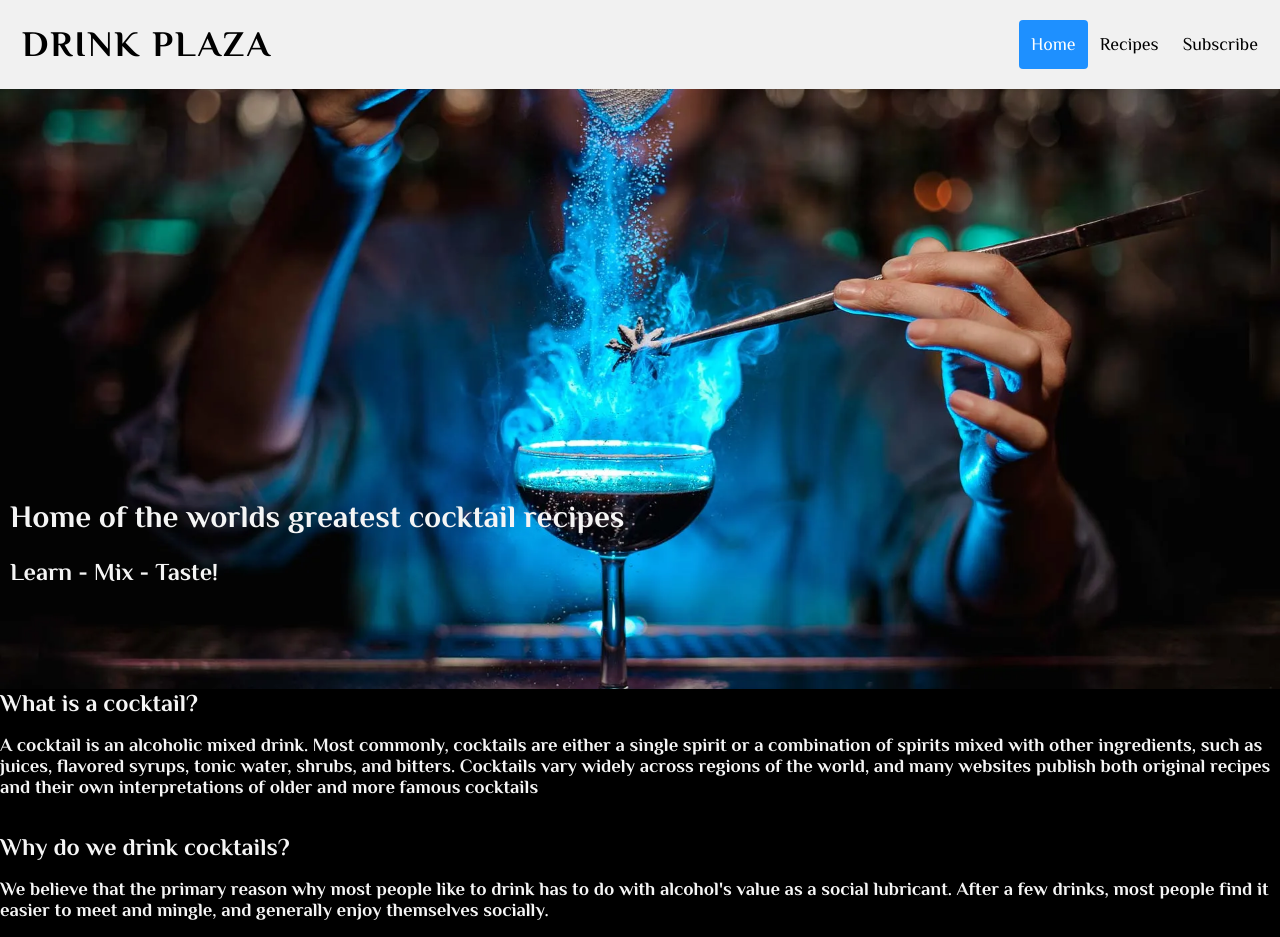
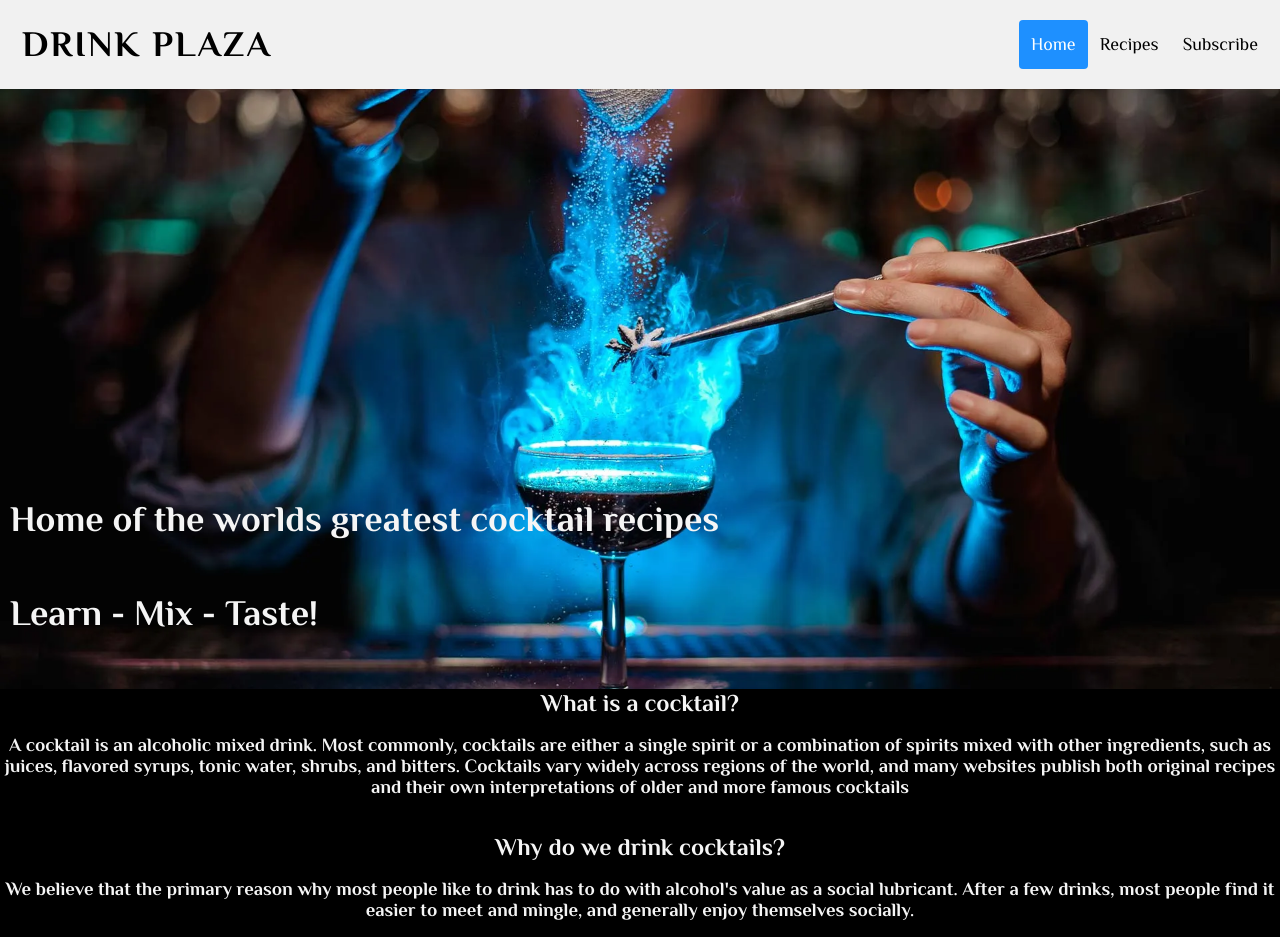
Before and after one commit to AlexSunner/drink-plaza, a plain HTML site: page index.html in a window 1280 px wide. Shown: the top 937 px of the page. Drawn offline with Linux system fonts and the light colour scheme.

Commit message:
centered the text in the info section

```diff
--- a/assets/css/style.css
+++ b/assets/css/style.css
@@ -20,6 +20,9 @@ body {
          color: whitesmoke;
          font-family: 'Philosopher', sans-serif;
 }
+
+
+
 /* hero image style idea taken from Love Running Project */
 
 #hero {
@@ -41,15 +44,19 @@ body {
 }
 
 /* Info section on first page */
-.first-info {
+#info-section {
     display: flex;
     text-align: center;
+    justify-content: center;
     flex-direction: column;
+}
+#first-info h2, h3 {
+    text-align: center;
     justify-content: center;
 }
 
 #cover-text {
-    font-size: 130%;
+    font-size: 150%;
     position: absolute;
     bottom: 30px;
     width: 80%;
--- a/index.html
+++ b/index.html
@@ -43,22 +43,23 @@
     <div id="cover-text">
     <h2>Home of the worlds greatest cocktail recipes</h2>
     <br>
-    <h3>Learn - Mix - Taste!</h3>
+    <br>
+    <h2>Learn - Mix - Taste!</h2>
     </div>
     </section>
 
     <!-- Section under hero image -->
 
     <section id="info-section">
+        <div id="first-info">
         <h2>What is a cocktail?</h2>
         <br>
-        <div id="first-info">
             <!-- Info taken from wikipedia https://en.wikipedia.org/wiki/Cocktail -->
             <h3>A cocktail is an alcoholic mixed drink. Most commonly, cocktails are either a single spirit or a combination of spirits
             mixed with other ingredients, such as juices, flavored syrups, tonic water, shrubs, and bitters. Cocktails vary widely
             across regions of the world, and many websites publish both original recipes and their own interpretations of older and
             more famous cocktails</h3>
-        </div>
+            </div>
         <br>
         <br>
         <h2>Why do we drink cocktails?</h2>
```
